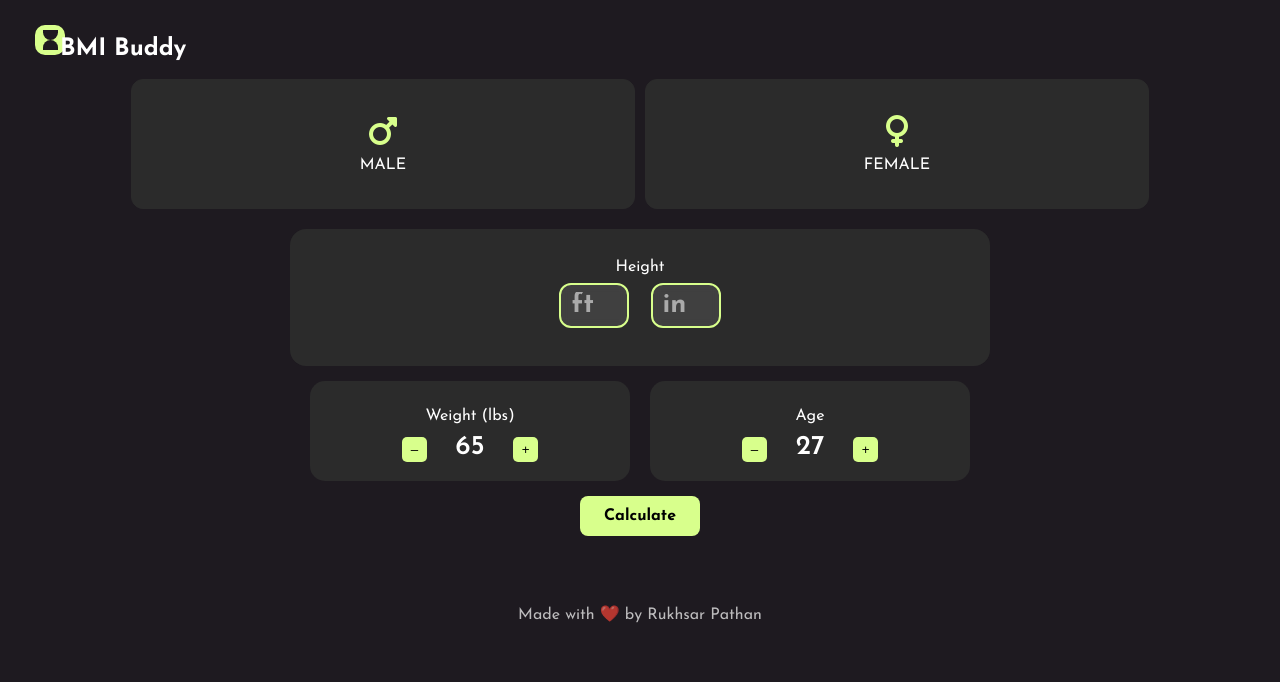
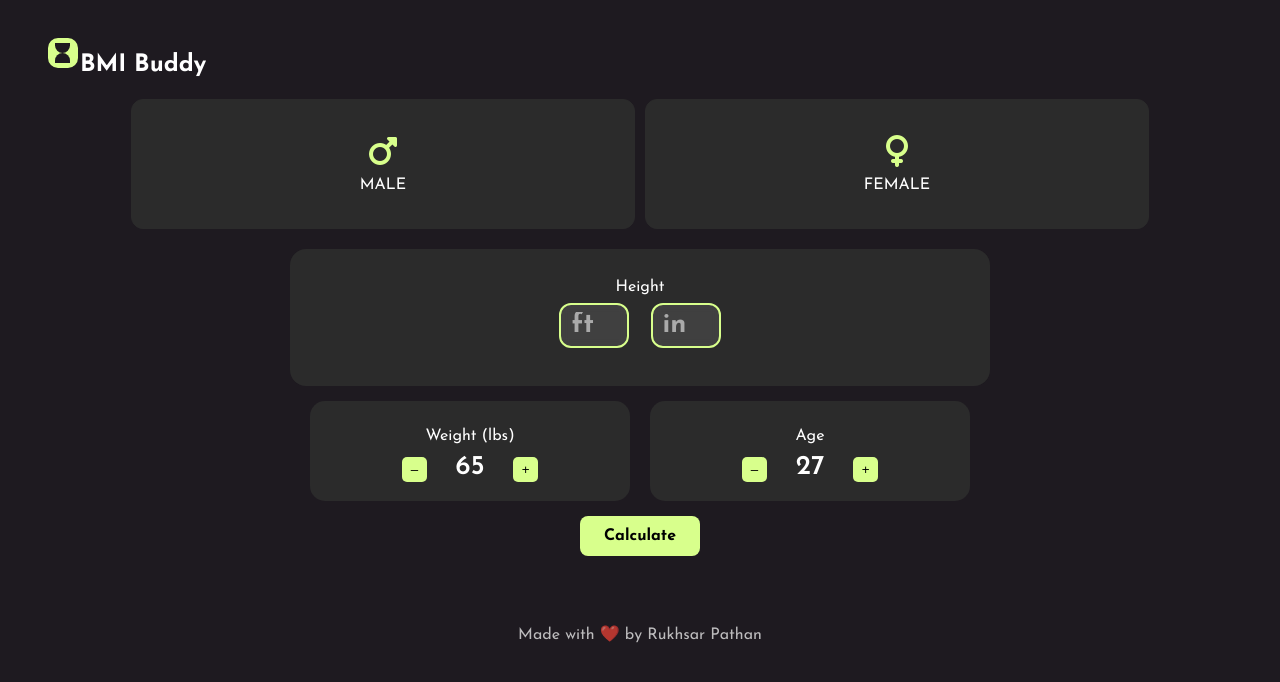
Before and after one commit to RukhsarPathan/BMIBuddy, a plain HTML site: page selection.html in a window 1280 px wide. Drawn offline with Linux system fonts and the light colour scheme.

Commit message:
Adjusted responsivenss

```diff
--- a/selection.html
+++ b/selection.html
@@ -17,7 +17,7 @@
        <!-- Hour glass block pg2 -->
 <div class="hourglass-container2">
 
-  <div class="hour-glass2">
+  <div class="hour-glass-selection">
   <div class="waist2">
   <div class="semi-circletop2"></div>
   <div class="semi-circlebottom2"></div>
@@ -25,7 +25,7 @@
 </div>
 </div>
 <!-- header main -->
-<h2 class="heading">BMI Buddy</h2>
+<h2 class="heading-selection">BMI Buddy</h2>
 
  <!-- Gender selection -->
     <div class="gender-selection">
--- a/style.css
+++ b/style.css
@@ -141,17 +141,9 @@ body {
 hour-glass icon */
 
 /*hour-glass square */
-.hour-glass2 {
-    background-color: var(--buttons);
-    height:30px;
-    width:30px;
-    border: 2px solid var(--buttons);
-    border-radius:10px;
-    display: flex;
-    justify-content: center;
-    align-items: center;
 
-}
+
+
 .semi-circletop2 {
     background-color: var(--bg-color);
     height:10px;
@@ -182,22 +174,26 @@ html, body {
   box-sizing: border-box;
 }
 /*hour-glass square */
-.hour-glass2 {
+.hour-glass-selection {
     background-color: var(--buttons);
     height:30px;
     width:30px;
     border: 2px solid var(--buttons);
     border-radius:10px;
-    margin:2%;
-
-
-}
-.heading {
-    color:var(--text-color-body);
-    margin: 20px 0px 5px 10px;
+    margin:3%;
+    display: flex;
+    justify-content: center;
+    align-items: center;
+  }
+.heading-selection {
+  color:var(--text-color-body);
+    margin: 30px 10px 0px 10px;
     font-size: 1.5rem;
     font-family: var(--h1font-size);
     line-height:1.2;
+    position: relative;
+    bottom: 60px;
+
 
 }
 .semi-circletop2 {
@@ -433,6 +429,27 @@ bottom:20px;
 }
 
 /* Styling for result.html starts here */
+.hour-glass2 {
+    background-color: var(--buttons);
+    height:30px;
+    width:30px;
+    border: 2px solid var(--buttons);
+    border-radius:10px;
+    margin:3%;
+    display: flex;
+    justify-content: center;
+    align-items: center;
+}
+
+
+.heading {
+    color:var(--text-color-body);
+    margin: 20px 0px 5px 10px;
+    font-size: 1.5rem;
+    font-family: var(--h1font-size);
+    line-height:1.2;
+
+}
 .bmi-box {
   background-color: var(--block-color); /* transparent glassy */
   padding: 20px;
@@ -647,6 +664,29 @@ input[type="number"] {
     width: 60px;
     font-size: 1.6rem;
   }
+  .hour-glass-selection {
+      background-color: var(--buttons);
+    height:30px;
+    width:30px;
+    border: 2px solid var(--buttons);
+    border-radius:10px;
+    margin:3%;
+    display: flex;
+    justify-content: center;
+    align-items: center;
+  }
+.heading-selection {
+  color:var(--text-color-body);
+    margin: 20px 20px 0px 30px;
+    font-size: 1.5rem;
+    font-family: var(--h1font-size);
+    line-height:1.2;
+    position: relative;
+    bottom: 60px;
+
+
+}
+
 }
 
 @media (min-width: 1024px) {
@@ -663,6 +703,28 @@ input[type="number"] {
     width: 70px;
     font-size: 1.7rem;
   }
+    .hour-glass-selection {
+      background-color: var(--buttons);
+    height:30px;
+    width:30px;
+    border: 2px solid var(--buttons);
+    border-radius:10px;
+    margin:3%;
+    display: flex;
+    justify-content: center;
+    align-items: center;
+  }
+.heading-selection {
+  color:var(--text-color-body);
+    margin: 20px 20px 0px 30px;
+    font-size: 1.5rem;
+    font-family: var(--h1font-size);
+    line-height:1.2;
+    position: relative;
+    bottom: 60px;
+
+
+}
 }
 /* Footer styling credits */
 .footer {
```
